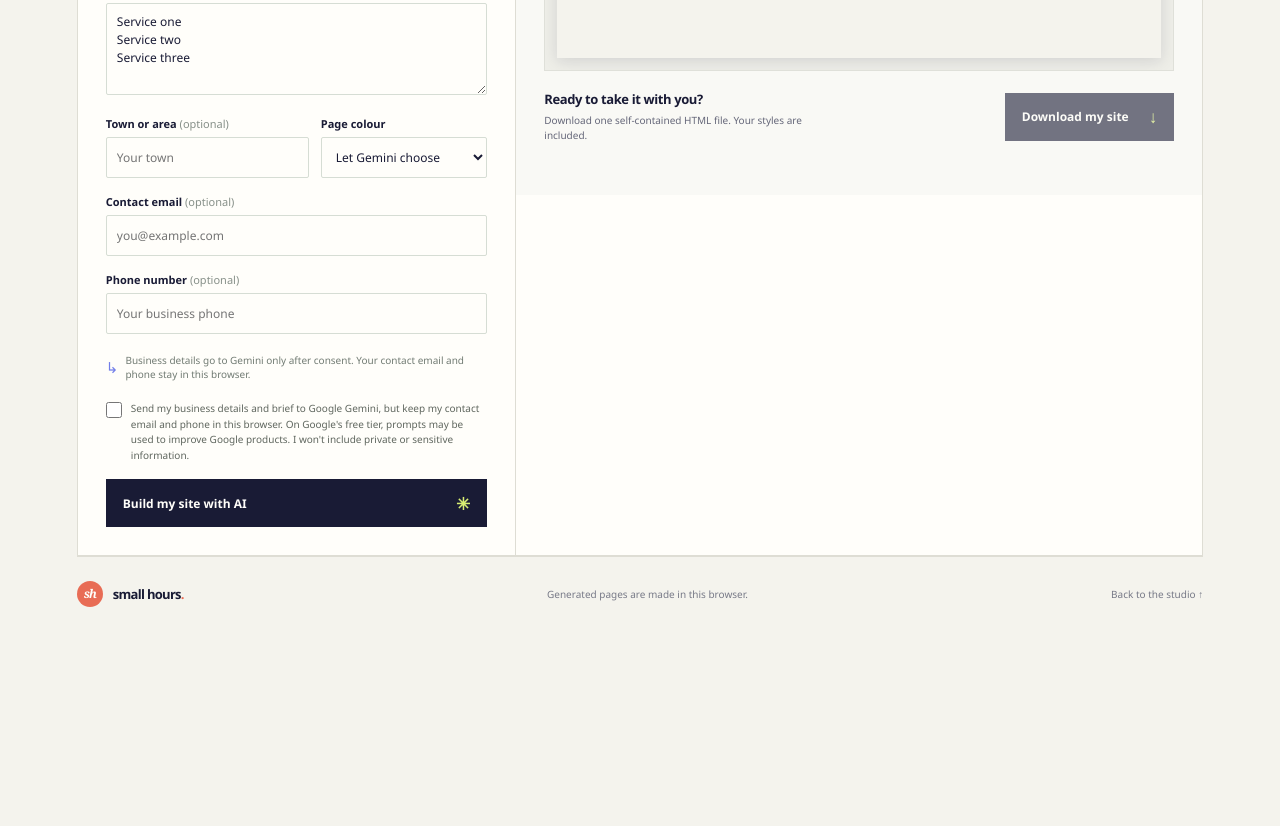
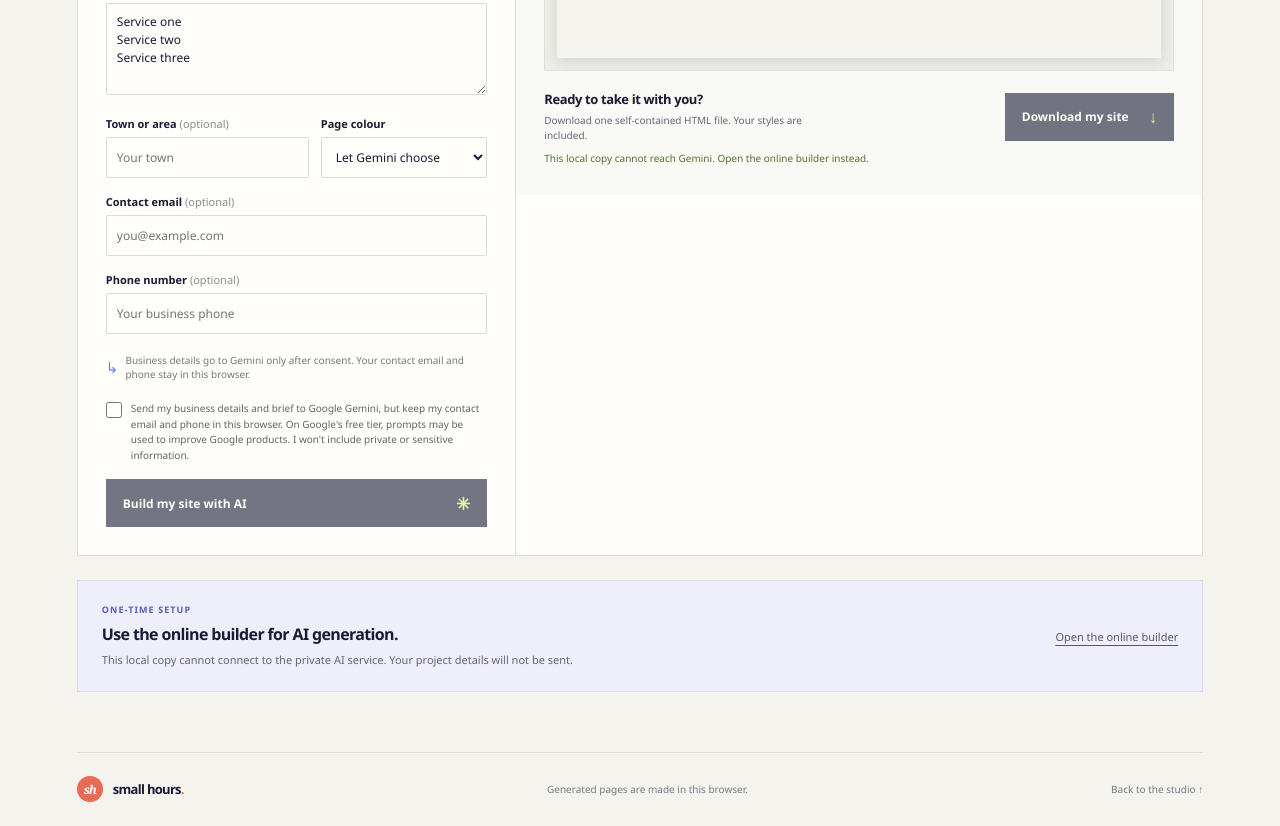
Before and after one commit to Glorp-star/small-hours-site, a plain HTML site: page builder.html in a window 1280 px wide. Shown: the part 962-1788 px from the top of the page. Before the commit the page ends 1592 px from the top, so only its background shows below. Drawn offline with Linux system fonts and the light colour scheme.

Commit message:
Guide local users to the online AI builder
Co-authored-by: Copilot <223556219+Copilot@users.noreply.github.com>

```diff
--- a/builder.html
+++ b/builder.html
@@ -32,7 +32,7 @@
         </div>
         <aside class="mode-note" aria-label="How this builder works">
           <span class="mode-pill"><span aria-hidden="true">✳</span> Real Gemini AI</span>
-          <p>Connected to Gemini. Your details are sent to Google only when you choose to generate a site.</p>
+          <p id="ai-connection-status">Checking the Gemini connection…</p>
         </aside>
       </section>
 
@@ -139,9 +139,9 @@ Service three</textarea>
         <div>
           <p class="section-label">ONE-TIME SETUP</p>
           <h2 id="ai-setup-title">Connect Gemini to turn this on.</h2>
-          <p>The generator needs a private Gemini API key stored on a Cloudflare Worker. Never put the key in this website or send it in chat.</p>
+          <p id="ai-setup-message">The generator needs a private Gemini API key stored on a Cloudflare Worker. Never put the key in this website or send it in chat.</p>
         </div>
-        <a class="text-link" href="ai-setup.html">Follow the setup steps</a>
+        <a class="text-link" id="ai-setup-link" href="ai-setup.html">Follow the setup steps</a>
       </aside>
     </main>
 
--- a/builder.js
+++ b/builder.js
@@ -4,6 +4,10 @@ const generateButton = document.querySelector("#generate-button");
 const downloadButton = document.querySelector("#download-button");
 const builderStatus = document.querySelector("#builder-status");
 const setupNotice = document.querySelector("#ai-setup-notice");
+const connectionStatus = document.querySelector("#ai-connection-status");
+const setupTitle = document.querySelector("#ai-setup-title");
+const setupMessage = document.querySelector("#ai-setup-message");
+const setupLink = document.querySelector("#ai-setup-link");
 const desktopButton = document.querySelector("#preview-desktop");
 const phoneButton = document.querySelector("#preview-phone");
 const consentCheckbox = document.querySelector("#ai-consent");
@@ -71,11 +75,18 @@ const themes = {
   },
 };
 
+const publishedSiteOrigin = "https://glorp-star.github.io";
+const publishedBuilderUrl = "https://glorp-star.github.io/small-hours-site/builder.html";
+const isPublishedSite = window.location.origin === publishedSiteOrigin;
 const endpoint = getApiEndpoint();
 let generatedSite = null;
 let activeRequest = null;
 
 function getApiEndpoint() {
+  if (window.location.origin !== publishedSiteOrigin) {
+    return "";
+  }
+
   const configuredEndpoint = window.SMALL_HOURS_AI_CONFIG?.endpoint;
   if (typeof configuredEndpoint !== "string" || !configuredEndpoint.trim()) {
     return "";
@@ -89,6 +100,31 @@ function getApiEndpoint() {
   } catch {
     return "";
   }
+}
+
+function showConnectionState() {
+  if (!isPublishedSite) {
+    connectionStatus.textContent = "Open the online builder to use Gemini.";
+    setupTitle.textContent = "Use the online builder for AI generation.";
+    setupMessage.textContent =
+      "This local copy cannot connect to the private AI service. Your project details will not be sent.";
+    setupLink.href = publishedBuilderUrl;
+    setupLink.textContent = "Open the online builder";
+    setupNotice.hidden = false;
+    generateButton.disabled = true;
+    builderStatus.textContent = "This local copy cannot reach Gemini. Open the online builder instead.";
+    return;
+  }
+
+  if (!endpoint) {
+    connectionStatus.textContent = "Gemini setup is required before you can generate a site.";
+    setupNotice.hidden = false;
+    builderStatus.textContent = "Gemini setup is required before the AI generator can run.";
+    return;
+  }
+
+  connectionStatus.textContent =
+    "Connected to Gemini. Your details are sent to Google only when you choose to generate a site.";
 }
 
 function escapeHtml(value) {
@@ -397,7 +433,4 @@ phoneButton.addEventListener("click", () => setPreviewSize("phone"));
 
 downloadButton.disabled = true;
 showEmptyPreview();
-if (!endpoint) {
-  setupNotice.hidden = false;
-  builderStatus.textContent = "Gemini setup is required before the AI generator can run.";
-}
+showConnectionState();
```
